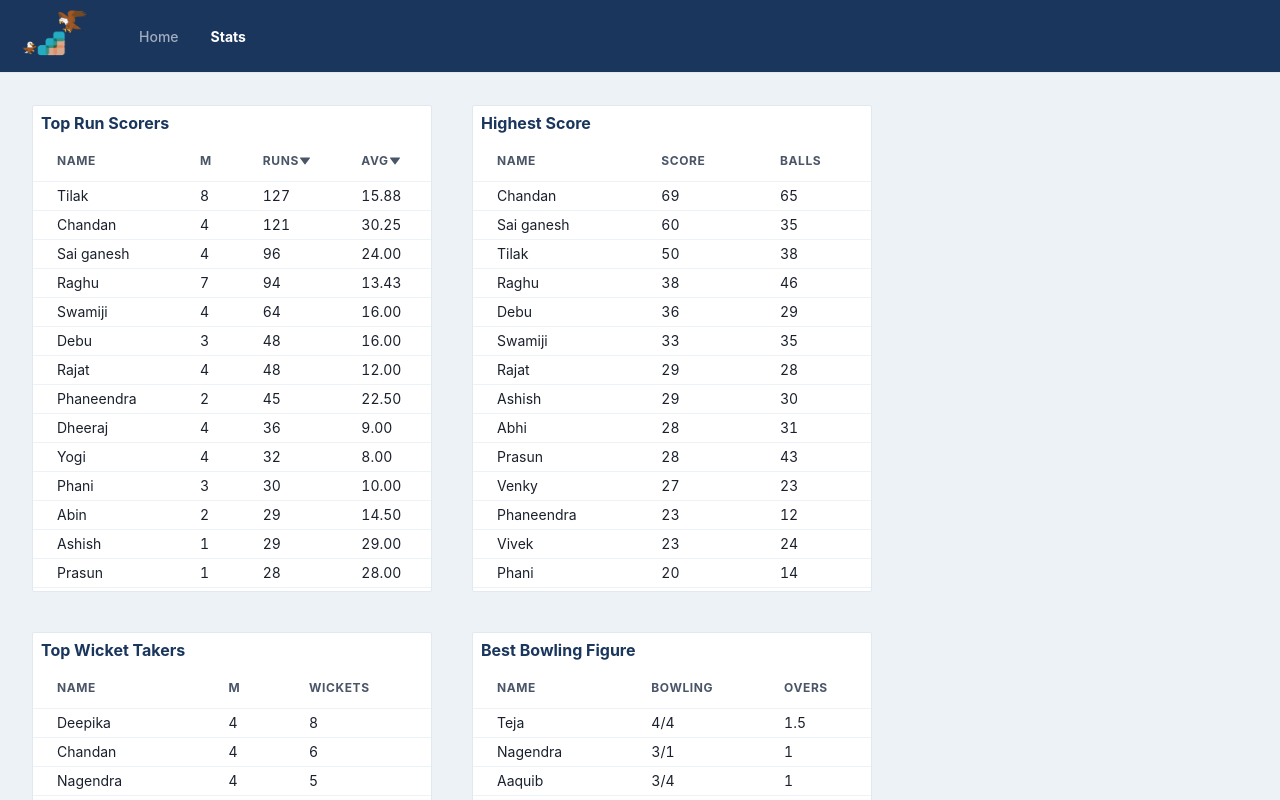
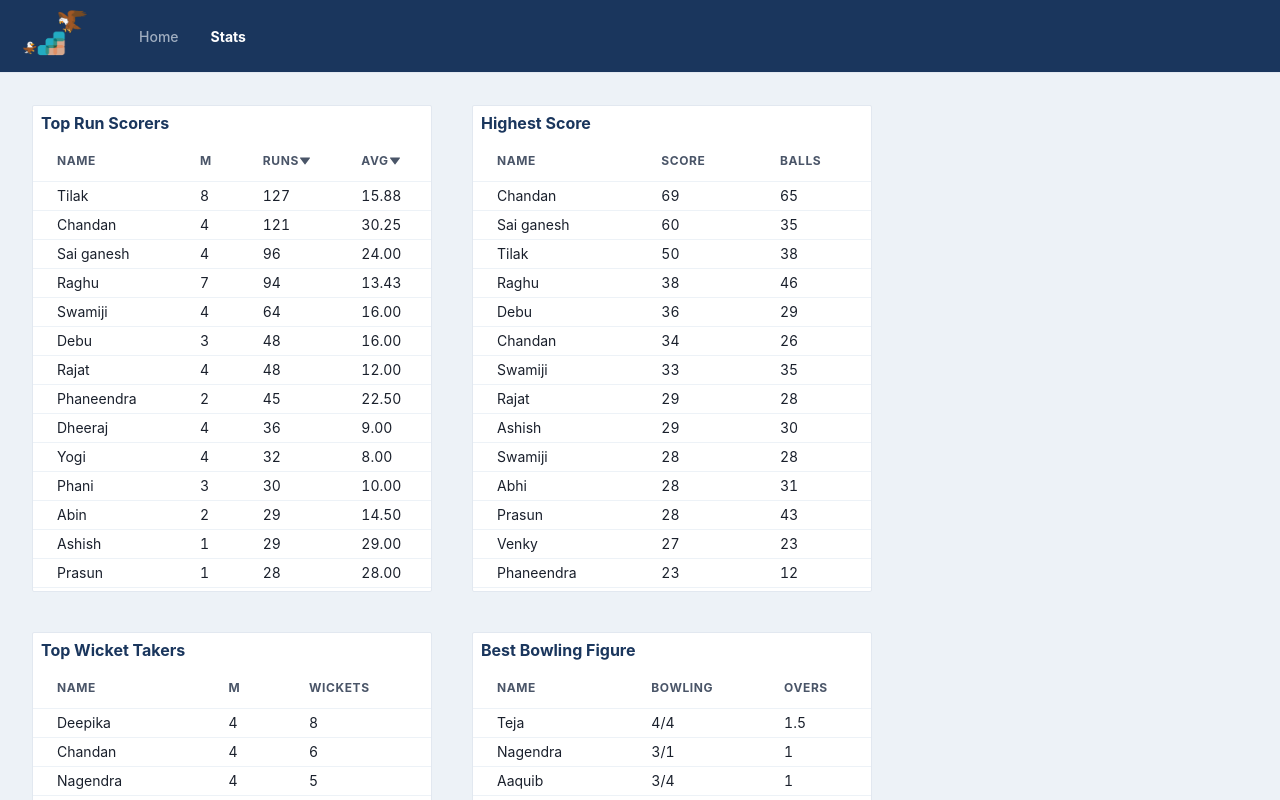
Before and after one commit to tilak-puli/step-cric-records, a Next.js app in the folder ui/: page /stats in a window 1280 px wide. Shown: the top 800 px of the page. Built offline with nearby package versions, Linux system fonts and the light colour scheme.

Commit message:
Fix highest scores logic to include multiple records of same person

```diff
--- a/ui/components/BattingTable.tsx
+++ b/ui/components/BattingTable.tsx
@@ -29,7 +29,7 @@ const columns = [
   },
   {
     field: "rr",
-    headerName: "Strike Rate",
+    headerName: "SR",
     width: 20,
   },
 ];
--- a/ui/components/HighestScore.tsx
+++ b/ui/components/HighestScore.tsx
@@ -12,15 +12,21 @@ const columns = [
 
 export function HighestScoreTable(props: { battingStats: BattingStats }) {
   const rows = useMemo(() => {
-    const sortedStats = _.map(props.battingStats, (b, name) => [
+    const allFigures = _.map(props.battingStats, (stat, name) =>
+      stat.battingFigures.map((f) => ({ name: name, figure: f }))
+    );
+
+    const sortedStats = _.map(_.flatten(allFigures), ({ figure, name }) => [
       capitalize(name),
-      b.highestScore,
-      b.highestScoreInBalls,
+      figure.runs,
+      figure.balls,
     ]).sort((s, s1) => {
       let diff = s1[1] - s[1];
+
       if (diff === 0) {
         diff = s[2] - s1[2];
       }
+
       return diff;
     });
 
--- a/ui/state/stats.ts
+++ b/ui/state/stats.ts
@@ -19,18 +19,14 @@ export default function getStats(matches: Match[]) {
     if (!batting[indexName]) {
       batting[indexName] = {
         runs: 0,
-        highestScore: 0,
+        battingFigures: [],
         matches: 0,
-        highestScoreInBalls: 0,
       };
     }
     batting[indexName].runs += runs;
     batting[indexName].matches += 1;
 
-    if (runs > batting[indexName].highestScore) {
-      batting[indexName].highestScore = runs;
-      batting[indexName].highestScoreInBalls = balls;
-    }
+    batting[indexName].battingFigures.push({ runs, balls });
   };
 
   const addBowlingRecords = (date, { wickets, name, runs, overs }) => {
```
Also changed, not shown: ui/types/stats.ts (+6 -2 lines).
